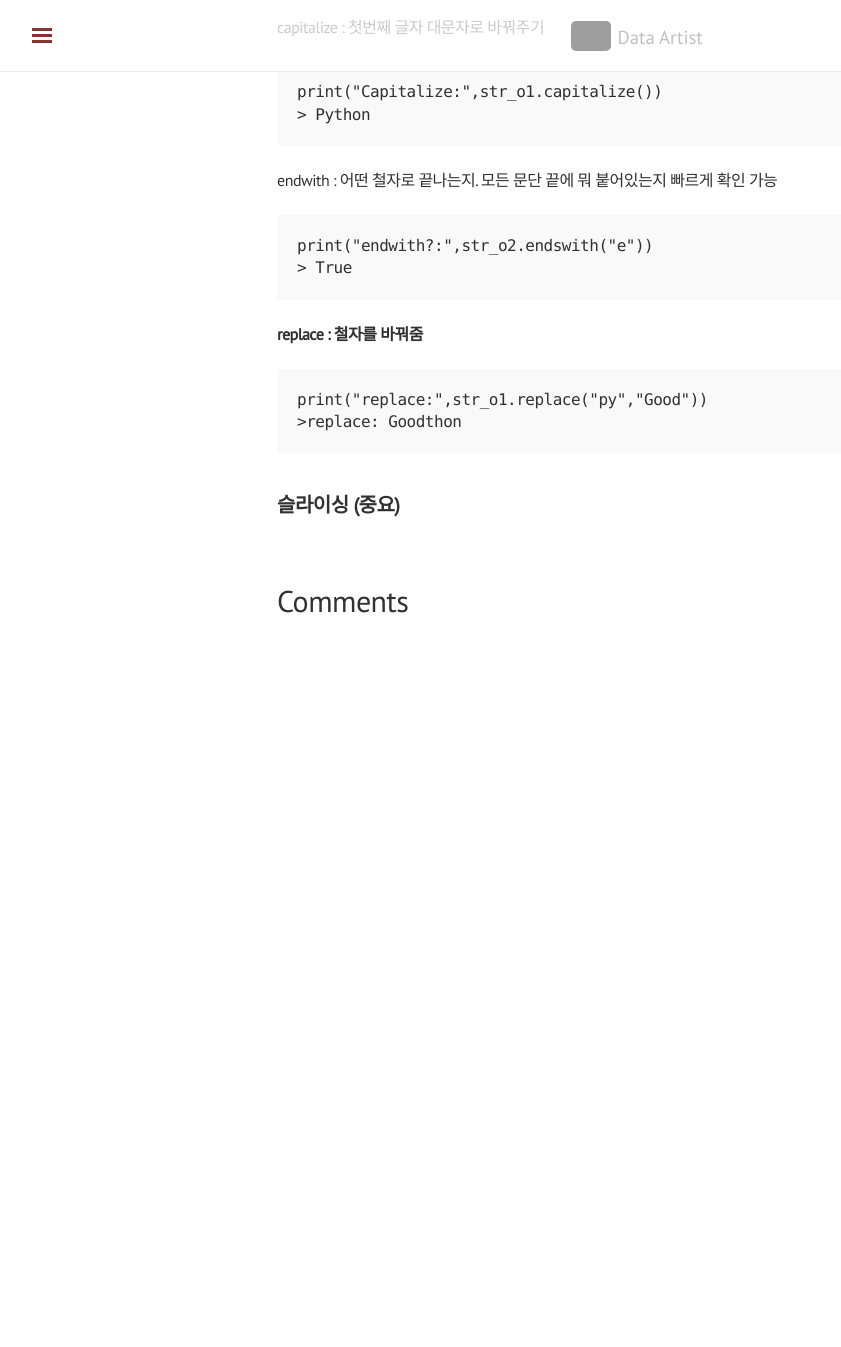
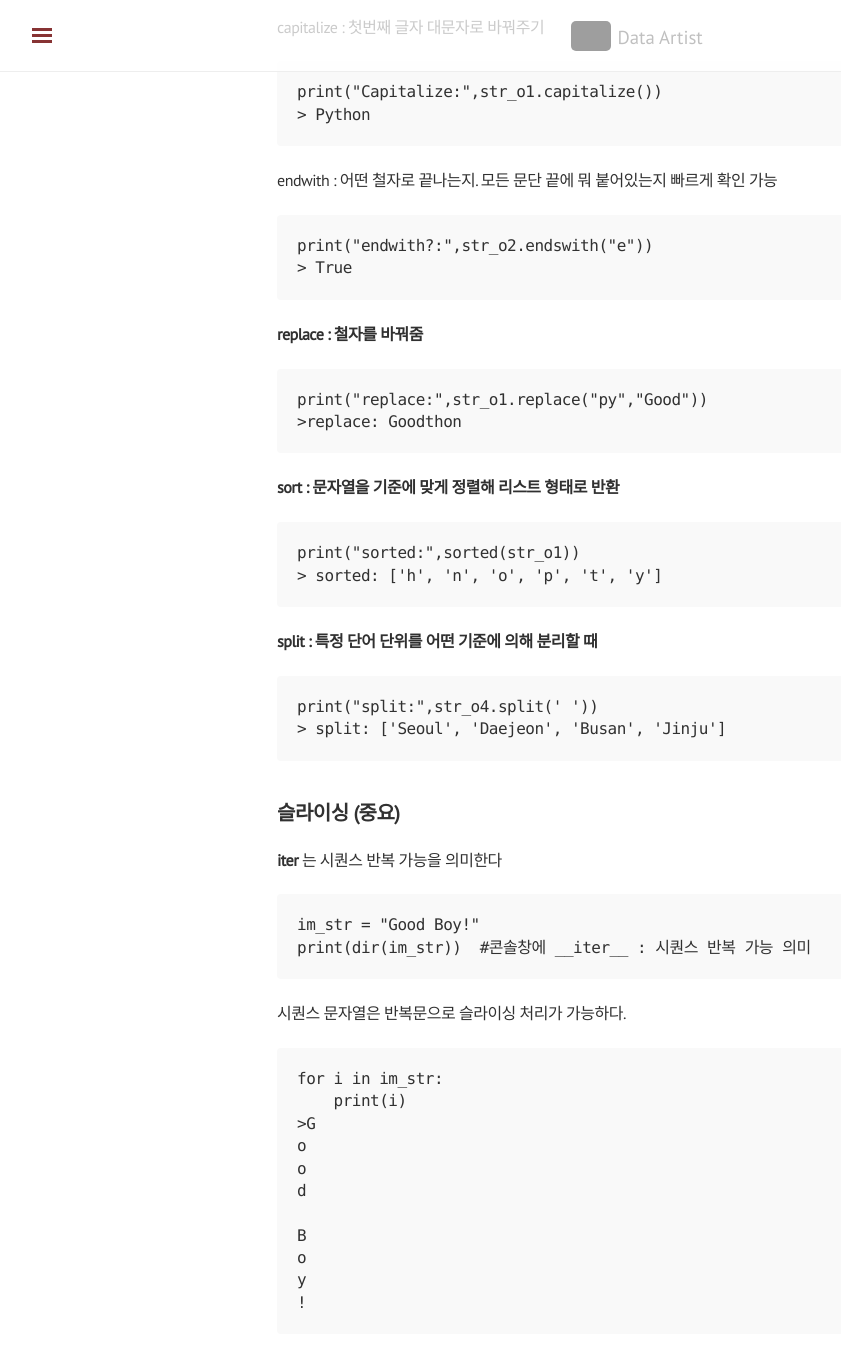
Before and after one commit to shanny924/shanny924.github.io, a Jekyll site: the page built from _posts/2020-03-22-python#3.md, in a window 1280 px wide and 1400 px high, scrolled down 4999 px. Shown: the top 1347 px of the window, without its empty margins (3-844 px from the left). Built offline with Jekyll 4.4.1, drawn with Linux system fonts in a browser that asks for light colours; nearby versions of some CDN libraries; comment, search, counter and statistics services are not loaded; before the commit the page ends 5629 px from its top, so only the background shows below that; grey boxes are pictures that could not be loaded.

Commit message:
Update 2020-03-22-python#3.md

````diff
--- a/_posts/2020-03-22-python#3.md
+++ b/_posts/2020-03-22-python#3.md
@@ -198,8 +198,6 @@ print(str(True),type(str(True)))
 ## 인덱싱
 
 
-
-
 ## 문자열 함수
 
 capitalize : 첫번째 글자 대문자로 바꿔주기
@@ -223,4 +221,42 @@ print("replace:",str_o1.replace("py","Good"))
 >replace: Goodthon
 ```
 
+**sort : 문자열을 기준에 맞게 정렬해 리스트 형태로 반환**
+
+```
+print("sorted:",sorted(str_o1))
+> sorted: ['h', 'n', 'o', 'p', 't', 'y']
+```
+
+**split : 특정 단어 단위를 어떤 기준에 의해 분리할 때**
+
+```
+print("split:",str_o4.split(' '))
+> split: ['Seoul', 'Daejeon', 'Busan', 'Jinju']
+```
+
+
 ## 슬라이싱 (중요)
+
+__iter__ 는 시퀀스 반복 가능을 의미한다
+
+```
+im_str = "Good Boy!"
+print(dir(im_str))  #콘솔창에 __iter__ : 시퀀스 반복 가능 의미
+```
+
+시퀀스 문자열은 반복문으로 슬라이싱 처리가 가능하다.
+
+```
+for i in im_str:
+    print(i)
+>G
+o
+o
+d
+
+B
+o
+y
+!
+```
````
